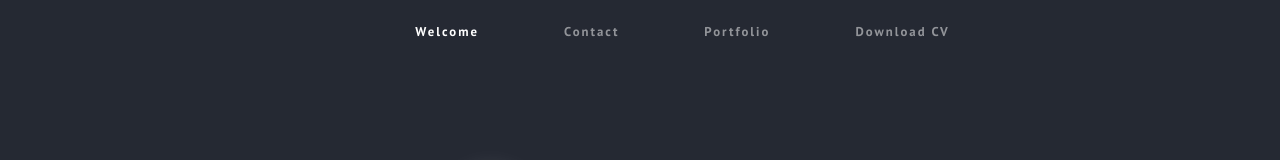
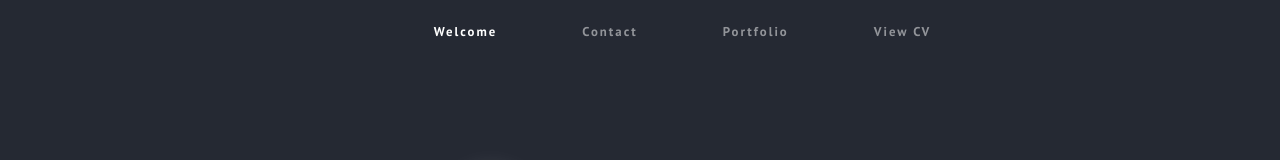
Before and after one commit to Aleshbass/Portfolio, a plain HTML site: page index.html in a window 1280 px wide. Shown: the top 160 px of the page. Drawn offline with nearby package versions, Linux system fonts and the light colour scheme.

Commit message:
Update index.html

```diff
--- a/index.html
+++ b/index.html
@@ -29,7 +29,7 @@
                                         <li class="active">Welcome</li>
                                         <li id="contact">Contact</li>
                                         <li id="portfolio" >Portfolio</li>
-                                        <li id="CV">Download CV</li>
+                                        <li id="CV">View CV</li>
 
                                         </nav>
                                         <div class="myfirst">
```
